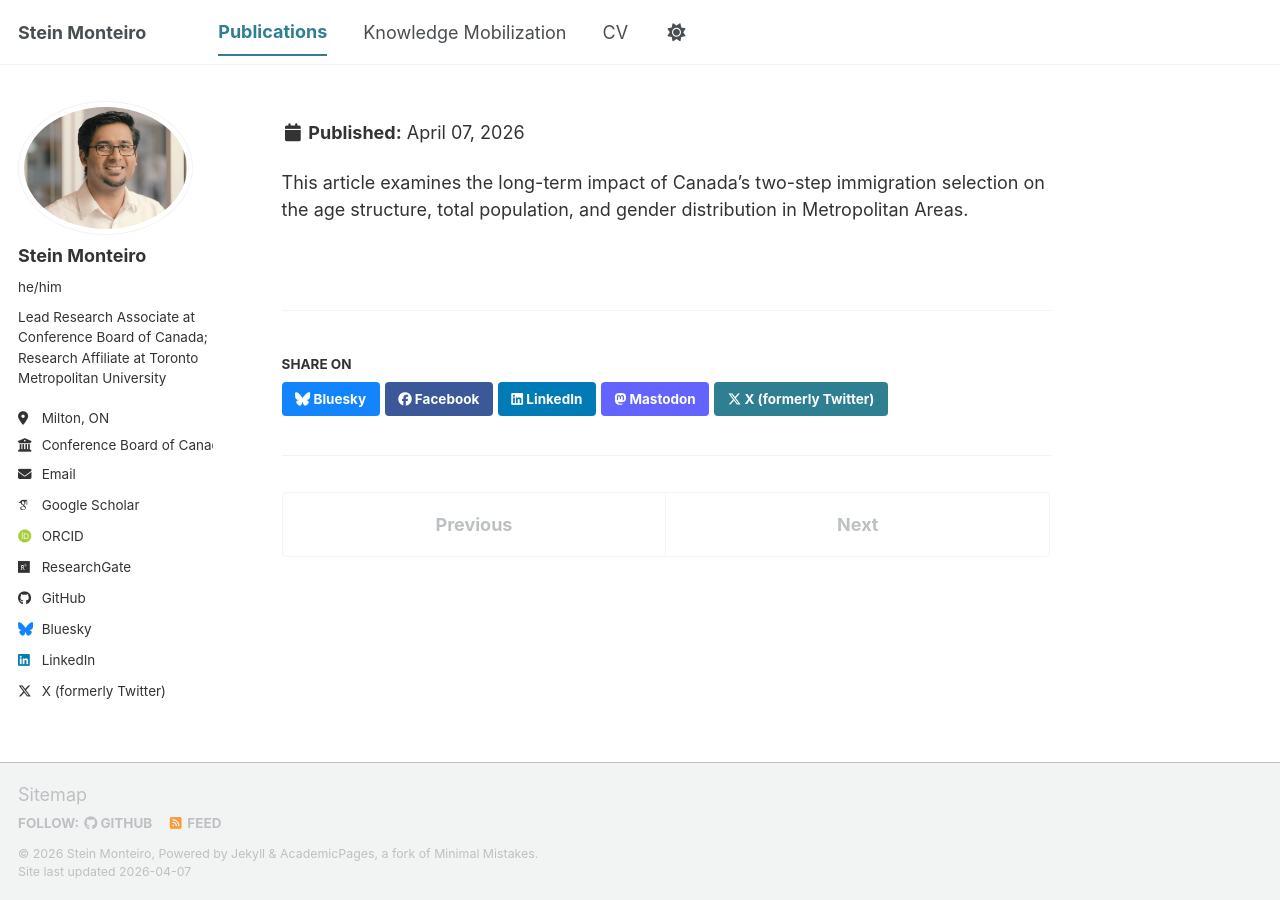
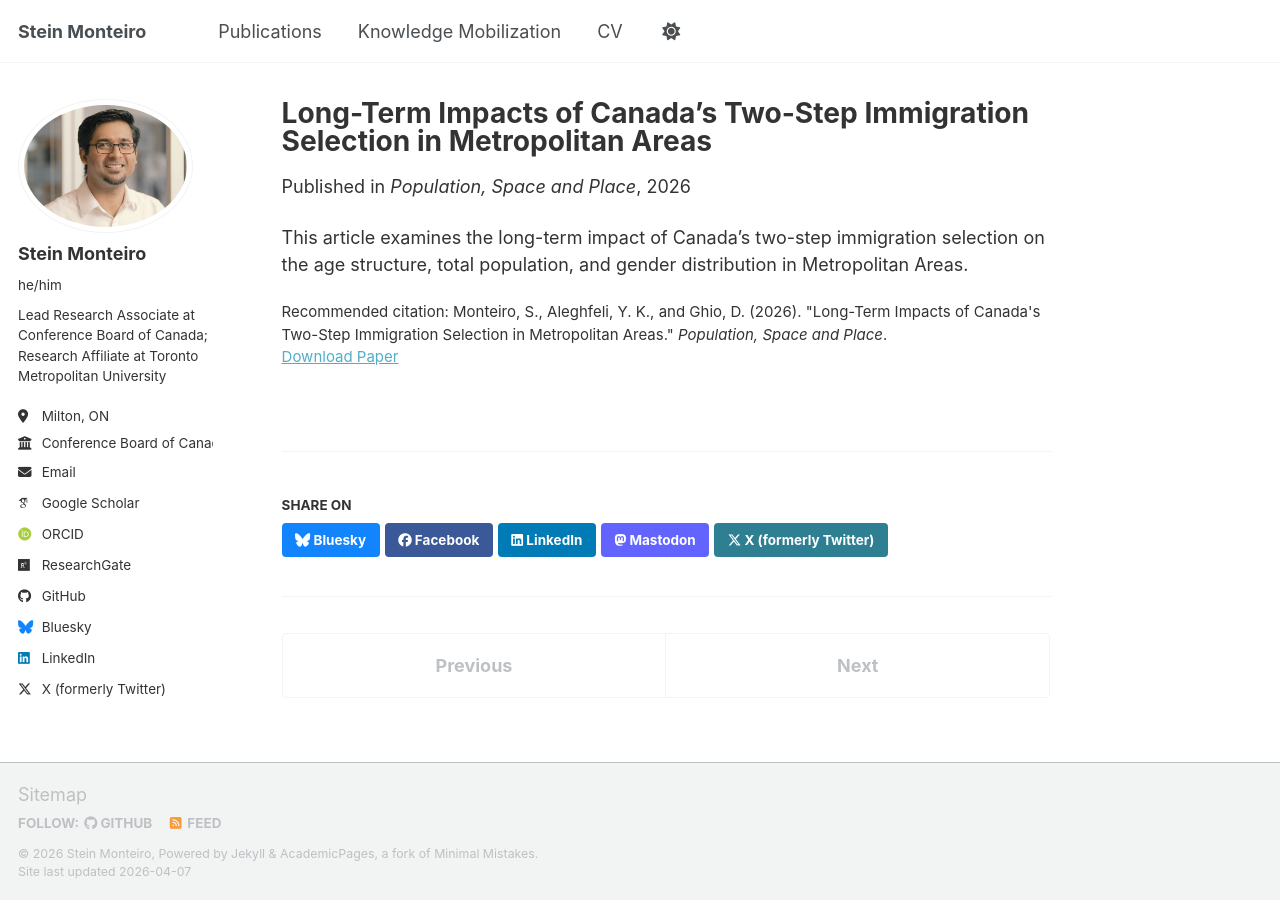
Before and after one commit to SteinMonteiro/steinmonteiro.github.io, a Jekyll site: the page built from _publications/2026-03-30-two-step.md, in a window 1280 px wide. Built offline with Jekyll 4.4.1, drawn with Linux system fonts in a browser that asks for light colours; some web fonts are replaced; a script bundle is joined from its source files by our own code; library files that are not in the unit come from our copies; some of the changed lines change nothing that is shown.

Commit message:
Update 2026-03-30-two-step.md

```diff
--- a/_publications/2026-03-30-two-step.md
+++ b/_publications/2026-03-30-two-step.md
@@ -1,12 +1,12 @@
 ---
-title: "Long-Term Impacts of Canada''s Two-Step Immigration Selection in Metropolitan Areas"
+title: "Long-Term Impacts of Canada's Two-Step Immigration Selection in Metropolitan Areas"
 collection: publications
 category: journals
 permalink: /publication/2026-03-30-two-step
-excerpt: 'This article examines the long-term impact of Canada's two-step immigration selection on the age structure, total population, and gender distribution in Metropolitan Areas'
+excerpt: 'This article examines the long-term impact of Canada''s two-step immigration selection on the age structure, total population, and gender distribution in Metropolitan Areas'
 date: 2026-03-30
 venue: 'Population, Space and Place'
 paperurl: 'https://doi.org/10.1002/psp.70238'
-citation: 'Monteiro, S., Aleghfeli, Y. K., and Ghio, D. (2026). &quot;Long-Term Impacts of Canada''s Two-Step Immigration Selection in Metropolitan Areas.&quot; <i>Population, Space and Place</i>. 32(3): 1544-8444.'
+citation: 'Monteiro, S., Aleghfeli, Y. K., and Ghio, D. (2026). &quot;Long-Term Impacts of Canada''s Two-Step Immigration Selection in Metropolitan Areas.&quot; <i>Population, Space and Place</i>.'
 ---
 This article examines the long-term impact of Canada's two-step immigration selection on the age structure, total population, and gender distribution in Metropolitan Areas.
```
